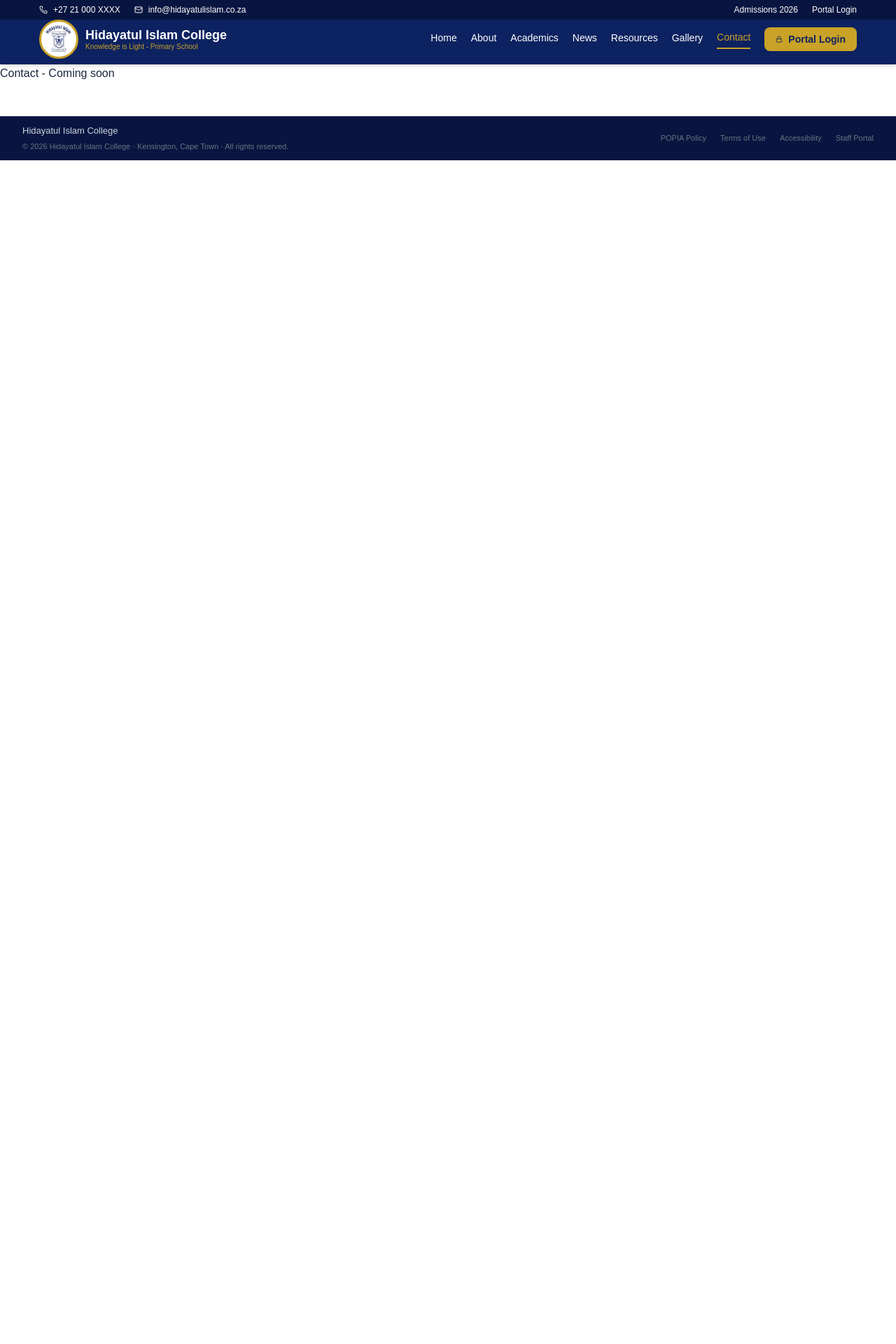
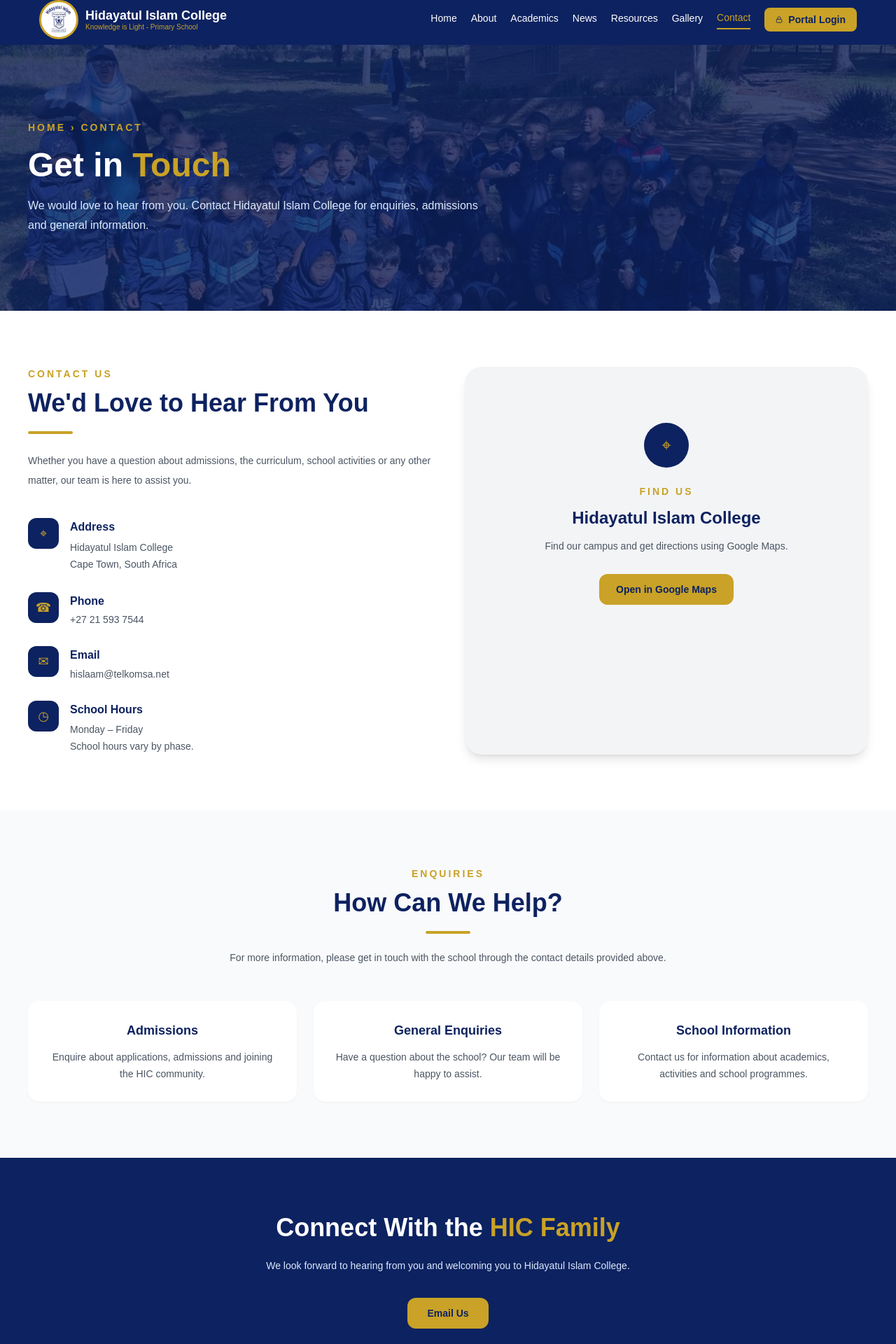
Before and after one commit to tashmacmay/hidayatul-islam-college-webapp-2.0, a Next.js app: page /contact in a window 1280 px wide. Shown: the top 1920 px of the page at 70% size. Before the commit the page ends 800 px from the top, so only its background shows below. Built offline with nearby package versions, Linux system fonts and the light colour scheme.

Commit message:
Complete public pages and update site header

```diff
--- a/src/app/(public)/contact/page.js
+++ b/src/app/(public)/contact/page.js
@@ -1,3 +1,271 @@
-export default function ContactPage() {
-  return <div>Contact - Coming soon</div>;
+export default function Contact() {
+  return (
+    <>
+      {/* Hero Section */}
+
+      <section className="relative h-[380px] overflow-hidden">
+        <img
+          src="/images/HIC-image2.jpg"
+          alt="Contact Hidayatul Islam College"
+          className="absolute inset-0 h-full w-full object-cover"
+        />
+
+        <div className="absolute inset-0 bg-navy/80" />
+
+        <div className="relative z-10 flex h-full items-center">
+          <div className="mx-auto w-full max-w-7xl px-10">
+            <p className="text-sm font-semibold uppercase tracking-[3px] text-gold">
+              Home › Contact
+            </p>
+
+            <h1 className="mt-5 text-4xl font-bold text-white md:text-5xl">
+              Get in
+              <span className="text-gold"> Touch</span>
+            </h1>
+
+            <p className="mt-5 max-w-2xl text-base leading-7 text-blue-100">
+              We would love to hear from you. Contact Hidayatul Islam College
+              for enquiries, admissions and general information.
+            </p>
+          </div>
+        </div>
+      </section>
+
+      {/* Contact Information */}
+
+      <section className="px-10 py-20">
+        <div className="mx-auto max-w-7xl">
+          <div className="grid gap-12 lg:grid-cols-2">
+
+            {/* Left Column */}
+
+            <div>
+              <p className="text-sm font-semibold uppercase tracking-[3px] text-gold">
+                Contact Us
+              </p>
+
+              <h2 className="mt-3 text-3xl font-bold text-navy md:text-4xl">
+                We'd Love to Hear From You
+              </h2>
+
+              <div className="mt-5 h-1 w-16 rounded-full bg-gold" />
+
+              <p className="mt-6 max-w-xl text-sm leading-7 text-gray-600">
+                Whether you have a question about admissions, the curriculum,
+                school activities or any other matter, our team is here to
+                assist you.
+              </p>
+
+              <div className="mt-10 space-y-7">
+
+                {/* Address */}
+
+                <div className="flex gap-4">
+                  <div className="flex h-11 w-11 shrink-0 items-center justify-center rounded-xl bg-navy text-gold">
+                    <span className="text-lg">⌖</span>
+                  </div>
+
+                  <div>
+                    <h3 className="font-semibold text-navy">
+                      Address
+                    </h3>
+
+                    <p className="mt-1 text-sm leading-6 text-gray-600">
+                      Hidayatul Islam College
+                      <br />
+                      Cape Town, South Africa
+                    </p>
+                  </div>
+                </div>
+
+                {/* Phone */}
+
+                <div className="flex gap-4">
+                  <div className="flex h-11 w-11 shrink-0 items-center justify-center rounded-xl bg-navy text-gold">
+                    <span className="text-lg">☎</span>
+                  </div>
+
+                  <div>
+                    <h3 className="font-semibold text-navy">
+                      Phone
+                    </h3>
+
+                    <a
+                      href="tel:+27000000000"
+                      className="mt-1 block text-sm text-gray-600 transition hover:text-gold"
+                    >
+                      +27 21 593 7544
+                    </a>
+                  </div>
+                </div>
+
+                {/* Email */}
+
+                <div className="flex gap-4">
+                  <div className="flex h-11 w-11 shrink-0 items-center justify-center rounded-xl bg-navy text-gold">
+                    <span className="text-lg">✉</span>
+                  </div>
+
+                  <div>
+                    <h3 className="font-semibold text-navy">
+                      Email
+                    </h3>
+
+                    <a
+                      href="mailto:info@hidayatulislamcollege.co.za"
+                      className="mt-1 block text-sm text-gray-600 transition hover:text-gold"
+                    >
+                      hislaam@telkomsa.net
+                    </a>
+                  </div>
+                </div>
+
+                {/* School Hours */}
+
+                <div className="flex gap-4">
+                  <div className="flex h-11 w-11 shrink-0 items-center justify-center rounded-xl bg-navy text-gold">
+                    <span className="text-lg">◷</span>
+                  </div>
+
+                  <div>
+                    <h3 className="font-semibold text-navy">
+                      School Hours
+                    </h3>
+
+                    <p className="mt-1 text-sm leading-6 text-gray-600">
+                      Monday – Friday
+                      <br />
+                      School hours vary by phase.
+                    </p>
+                  </div>
+                </div>
+
+              </div>
+            </div>
+
+            {/* Right Column - Map */}
+
+            <div className="overflow-hidden rounded-3xl bg-gray-100 shadow-lg">
+
+              <div className="flex min-h-[420px] flex-col items-center justify-center p-10 text-center">
+
+                <div className="flex h-16 w-16 items-center justify-center rounded-full bg-navy text-2xl text-gold">
+                  ⌖
+                </div>
+
+                <p className="mt-6 text-sm font-semibold uppercase tracking-[3px] text-gold">
+                  Find Us
+                </p>
+
+                <h3 className="mt-3 text-2xl font-bold text-navy">
+                  Hidayatul Islam College
+                </h3>
+
+                <p className="mt-3 max-w-sm text-sm leading-6 text-gray-600">
+                  Find our campus and get directions using Google Maps.
+                </p>
+
+                <a
+                  href="https://www.google.com/maps/search/?api=1&query=Hidayatul+Islam+College"
+                  target="_blank"
+                  rel="noopener noreferrer"
+                  className="mt-7 rounded-xl bg-gold px-6 py-3 text-sm font-semibold text-navy transition hover:opacity-90"
+                >
+                  Open in Google Maps
+                </a>
+
+              </div>
+            </div>
+
+          </div>
+        </div>
+      </section>
+
+      {/* Enquiries */}
+
+      <section className="bg-gray-50 px-10 py-20">
+        <div className="mx-auto max-w-7xl">
+
+          <div className="text-center">
+            <p className="text-sm font-semibold uppercase tracking-[3px] text-gold">
+              Enquiries
+            </p>
+
+            <h2 className="mt-3 text-3xl font-bold text-navy md:text-4xl">
+              How Can We Help?
+            </h2>
+
+            <div className="mx-auto mt-5 h-1 w-16 rounded-full bg-gold" />
+
+            <p className="mx-auto mt-5 max-w-2xl text-sm leading-7 text-gray-600">
+              For more information, please get in touch with the school
+              through the contact details provided above.
+            </p>
+          </div>
+
+          <div className="mt-12 grid gap-6 md:grid-cols-3">
+
+            <div className="rounded-2xl bg-white p-7 text-center shadow-sm">
+              <h3 className="text-lg font-bold text-navy">
+                Admissions
+              </h3>
+
+              <p className="mt-3 text-sm leading-6 text-gray-600">
+                Enquire about applications, admissions and joining the HIC
+                community.
+              </p>
+            </div>
+
+            <div className="rounded-2xl bg-white p-7 text-center shadow-sm">
+              <h3 className="text-lg font-bold text-navy">
+                General Enquiries
+              </h3>
+
+              <p className="mt-3 text-sm leading-6 text-gray-600">
+                Have a question about the school? Our team will be happy to
+                assist.
+              </p>
+            </div>
+
+            <div className="rounded-2xl bg-white p-7 text-center shadow-sm">
+              <h3 className="text-lg font-bold text-navy">
+                School Information
+              </h3>
+
+              <p className="mt-3 text-sm leading-6 text-gray-600">
+                Contact us for information about academics, activities and
+                school programmes.
+              </p>
+            </div>
+
+          </div>
+        </div>
+      </section>
+
+      {/* CTA */}
+
+      <section className="bg-navy px-10 py-20 text-center text-white">
+        <div className="mx-auto max-w-3xl">
+
+          <h2 className="text-3xl font-bold md:text-4xl">
+            Connect With the
+            <span className="text-gold"> HIC Family</span>
+          </h2>
+
+          <p className="mx-auto mt-5 max-w-xl text-sm leading-7 text-blue-100">
+            We look forward to hearing from you and welcoming you to
+            Hidayatul Islam College.
+          </p>
+
+          <a
+            href="mailto:hislaam@telkomsa.net"
+            className="mt-8 inline-block rounded-xl bg-gold px-7 py-3 text-sm font-semibold text-navy transition hover:opacity-90"
+          >
+            Email Us
+          </a>
+
+        </div>
+      </section>
+    </>
+  );
 }
--- a/src/components/navbar.js
+++ b/src/components/navbar.js
@@ -19,30 +19,7 @@
 
   return (
     <header className="w-full text-white">
-<div className="bg-navy-dark px-6 h-7 text-xs">
-<div className="mx-auto flex h-full max-w-[1600px] items-center justify-between px-8">
-              <div className="flex items-center gap-5">
-            <span className="flex items-center gap-2">
-              <Phone size={12} />
-              +27 21 000 XXXX
-            </span>
 
-            <span className="flex items-center gap-2">
-              <Mail size={12} />
-              info@hidayatulislam.co.za
-            </span>
-          </div>
-
-          <div className="flex items-center gap-5">
-            <Link href="/contact" className="hover:text-gold">
-              Admissions 2026
-            </Link>
-            <Link href="/login" className="hover:text-gold">
-              Portal Login
-            </Link>
-          </div>
-        </div>
-      </div>
 
 <nav className="bg-navy px-6 h-16 shadow-md">
            <div className="flex items-center justify-between px-8">
```
